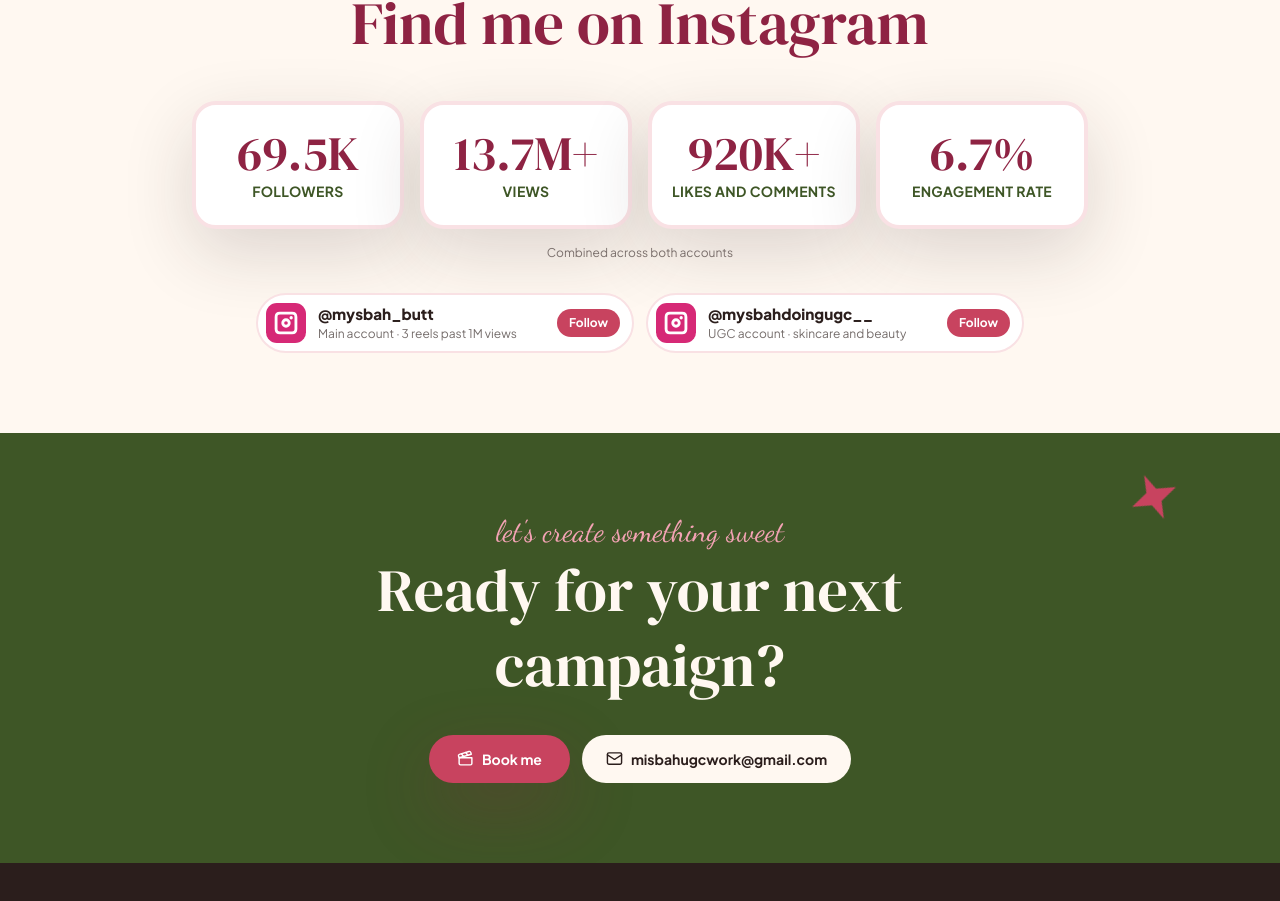
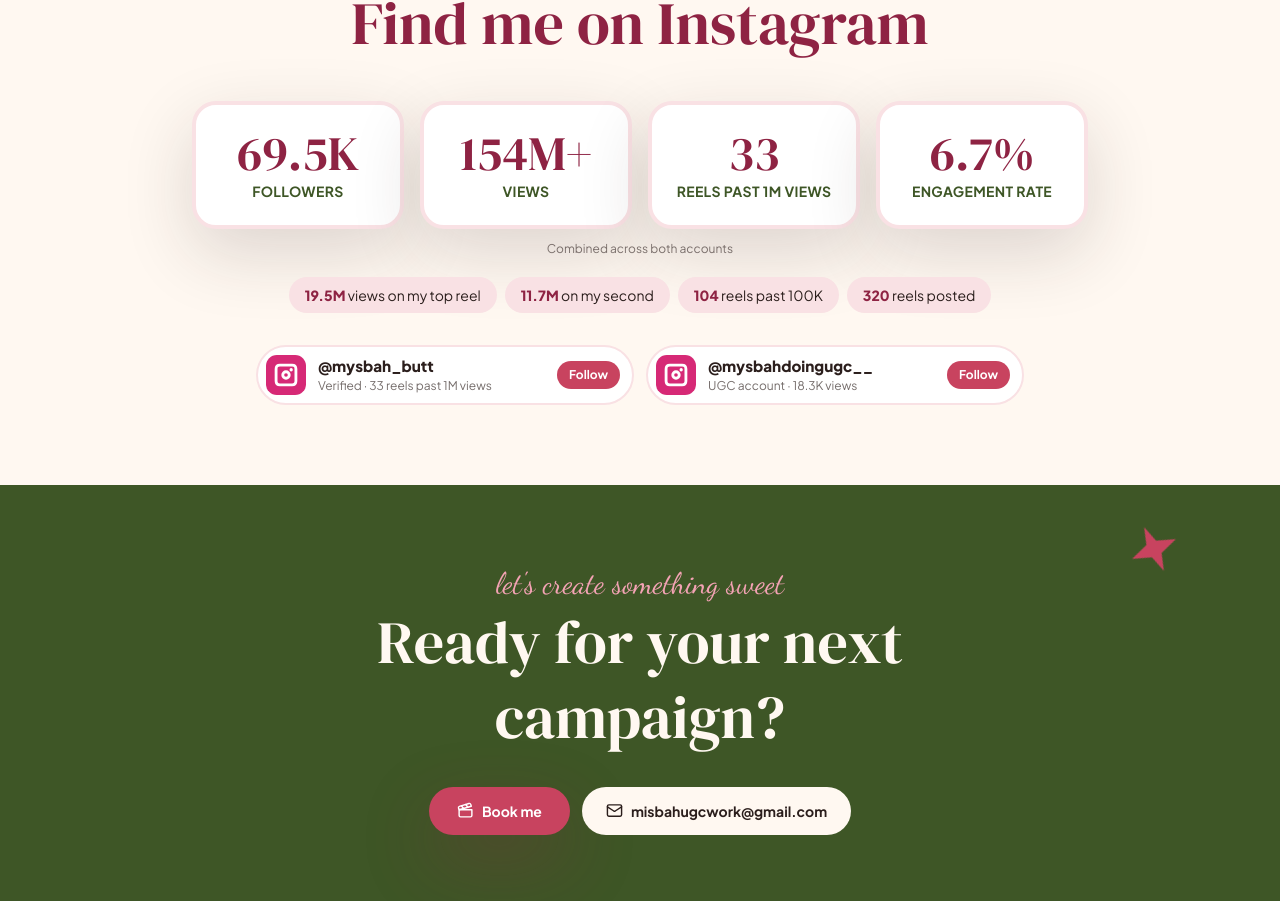
Before and after one commit to Assembler-Fourier/ugcbymysbah, a Next.js app: page / in a window 1280 px wide. Shown: the part 8299-9200 px from the top of the page. Built offline with nearby package versions, Linux system fonts and the light colour scheme.

Commit message:
Instagram: 154M+ combined views, 33 reels past 1M, highlights

```diff
--- a/app/page.tsx
+++ b/app/page.tsx
@@ -148,19 +148,27 @@ const socialLinks: Array<{
   { label: "Upwork", href: profileLinks.upwork, logo: "upwork" },
 ];
 
-// Combined public numbers from both Instagram accounts (checked Oct 2026):
-// followers 69.2K + 326; views summed over each account's latest 12 public reels;
-// likes and comments on the top reels; engagement = (likes + comments) / views on those reels.
+// Combined Instagram numbers for both accounts (Oct 2026, from Mysbah):
+// followers 69.2K + 326; views 154,352,627 across 320 reels on @mysbah_butt
+// + 18,273 on @mysbahdoingugc__ = 154,370,900. 33 reels past 1M, 104 past 100K.
+// Engagement = (likes + comments) / views on the top public reels.
 const instagramStats = [
   { value: "69.5K", label: "followers" },
-  { value: "13.7M+", label: "views" },
-  { value: "920K+", label: "likes and comments" },
+  { value: "154M+", label: "views" },
+  { value: "33", label: "reels past 1M views" },
   { value: "6.7%", label: "engagement rate" },
 ];
 
+const instagramHighlights = [
+  { value: "19.5M", label: "views on my top reel" },
+  { value: "11.7M", label: "on my second" },
+  { value: "104", label: "reels past 100K" },
+  { value: "320", label: "reels posted" },
+];
+
 const instagramAccounts = [
-  { handle: "@mysbah_butt", href: profileLinks.instagramMain, tag: "Main account · 3 reels past 1M views" },
-  { handle: "@mysbahdoingugc__", href: profileLinks.instagram, tag: "UGC account · skincare and beauty" },
+  { handle: "@mysbah_butt", href: profileLinks.instagramMain, tag: "Verified · 33 reels past 1M views" },
+  { handle: "@mysbahdoingugc__", href: profileLinks.instagram, tag: "UGC account · 18.3K views" },
 ];
 
 const sameAs = socialLinks.map((link) => link.href);
@@ -670,9 +678,20 @@ export default function Home() {
                   </div>
                 ))}
               </dl>
-              <p className="mt-4 text-center text-xs text-cocoa/60">
+              <p className="mt-3 text-center text-xs text-cocoa/60">
                 Combined across both accounts
               </p>
+              <ul className="mx-auto mt-5 flex max-w-4xl flex-wrap justify-center gap-2">
+                {instagramHighlights.map((item) => (
+                  <li
+                    key={item.label}
+                    className="rounded-full bg-strawberry-milk px-4 py-2 text-sm text-cocoa"
+                  >
+                    <span className="font-extrabold text-berry">{item.value}</span>{" "}
+                    {item.label}
+                  </li>
+                ))}
+              </ul>
               <div className="mx-auto mt-8 grid max-w-3xl grid-cols-[minmax(0,1fr)] gap-3 sm:grid-cols-[minmax(0,1fr)_minmax(0,1fr)]">
                 {instagramAccounts.map((account) => (
                   <a
```
